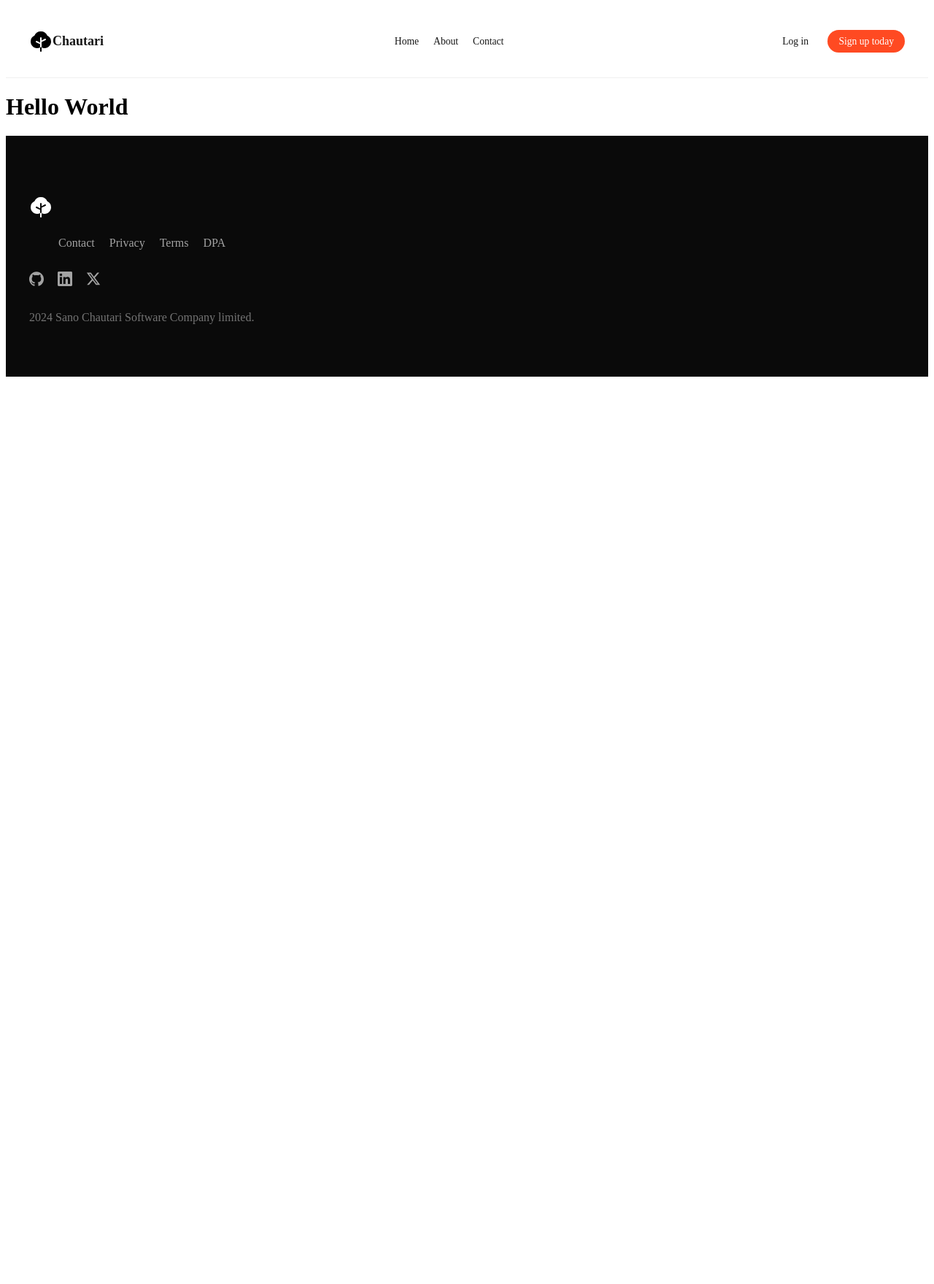
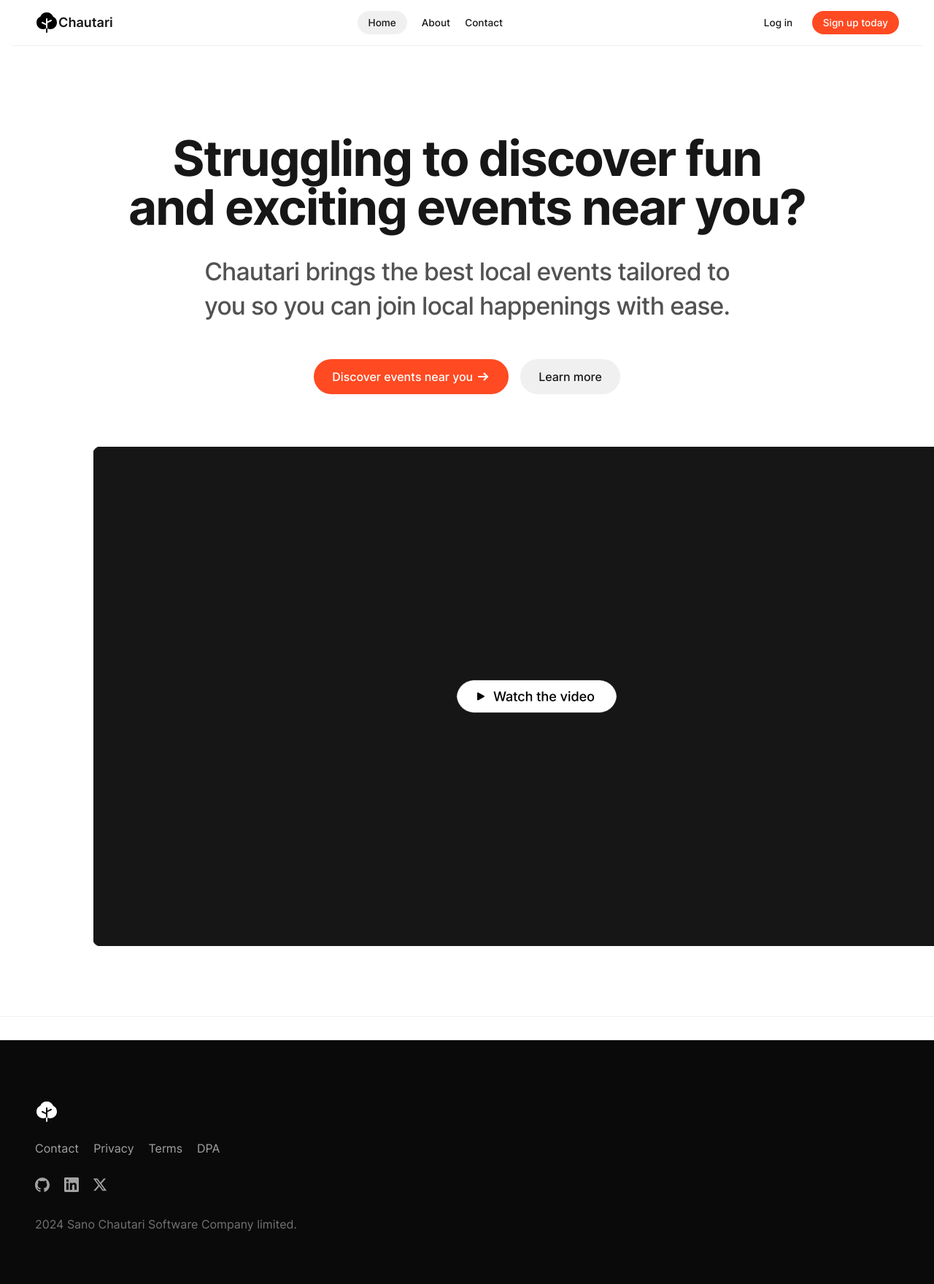
Before and after one commit to sudanchapagain/chautari, a PHP site: page / in a window 1280 px wide; the page is wider, and only the part inside the window is pictured. Shown: that part at 73% size. Before the commit the page ends 516 px from the top of that part, so only its background shows below. Run offline with PHP 8.4, Linux system fonts and the light colour scheme.

Commit message:
Add homepage

```diff
--- /dev/null
+++ b/assets/css/default.css
@@ -0,0 +1,22 @@
+@font-face {
+  font-family: Inter;
+  src: url("../font/intervar.woff2");
+}
+
+* {
+  margin: 0;
+  padding: 0;
+  box-sizing: border-box;
+}
+
+*::selection {
+  background-color: rgba(225, 118, 76, 0.2);
+}
+
+html {
+  font-size: 16px;
+  color: #171717;
+  font-family: Inter, Helvetica, Arial, Liberation Sans, system-ui,
+    -apple-system, BlinkMacSystemFont, "Segoe UI", Roboto, Oxygen, Ubuntu,
+    Cantarell, "Open Sans", "Helvetica Neue", sans-serif;
+}
--- /dev/null
+++ b/assets/css/index.css
@@ -0,0 +1,91 @@
+h1 {
+  margin-top: 120px;
+  font-size: clamp(2.5rem, 7vw, 4.2rem);
+  text-wrap: balance;
+  text-align: center;
+  line-height: 1;
+  letter-spacing: -1.75px;
+  font-weight: 700;
+  margin-bottom: 32px;
+}
+
+.description {
+  color: #525252;
+  font-size: clamp(1.3rem, 3.8vw, 2.1rem);
+  text-wrap: balance;
+  font-weight: 500;
+  line-height: 1.375;
+  letter-spacing: -0.025em;
+  text-align: center;
+}
+
+main {
+  padding-left: 32px;
+  padding-right: 32px;
+  margin: 64px;
+}
+
+#primary-highlight {
+  /* background-color: #ff6438; */
+  /* color: white; */
+  padding: 0px 20px;
+  border-radius: 4px;
+}
+
+#smalltext {
+  font-size: 0.5em;
+}
+
+.cta {
+  display: flex;
+  justify-content: center;
+  margin-top: 50px;
+}
+
+.cta a {
+  margin: 0 8px;
+}
+
+.button-arrow {
+  display: inline-flex;
+  flex: none;
+  justify-content: center;
+  color: white;
+  vertical-align: bottom;
+}
+
+.primary-button {
+  color: white;
+  background-color: #ff4a22;
+  padding: 14px 25px;
+  border-radius: 66px;
+  text-decoration: none;
+  font-weight: 500;
+}
+
+.primary-button:hover {
+  background-color: #ff6438;
+}
+
+.secondary-button {
+  color: #171717;
+  background-color: #f0f0f0;
+  padding: 14px 25px;
+  border-radius: 66px;
+  text-decoration: none;
+  font-weight: 500;
+}
+
+.advert-video {
+  max-width: 80rem;
+  margin: 40px auto;
+  display: block;
+  padding: 32px;
+}
+
+hr {
+  border: 0;
+  height: 1px;
+  background: #f0f0f0;
+  margin: 32px 0;
+}
--- a/index.php
+++ b/index.php
@@ -2,15 +2,55 @@
 <?php include'includes/header.php'; ?>
 
 <head>
-    <title>Home</title>
+    <title>Home - Chautari</title>
+    <link rel="stylesheet" href="./assets/css/default.css">
+    <link rel="stylesheet" href="./assets/css/index.css">
+    <style>
+        nav ul li:nth-child(1) a {
+            background-color: #f0f0f0;
+            padding: 8px 15px;
+            border-radius: 20px;
+        }
+    </style>
 </head>
 <body>
     <main>
-        <h1>Hello World</h1>
+        <h1>
+            Struggling to discover fun and exciting events near you?
+<!--
+            Finding it hard to discover fun and exciting events nearby?
 
-        <?php include'templates/home.php'; ?>
+            Having trouble finding fun and exciting events near you.
 
+            Struggling to find fun & exiciting events near you?
+
+            <span id="primary-highlight">fun &&emsp; <span id="smalltext">&ensp;</span>exciting</span> events near you?
+-->
+        </h1>
+        <p class="description">Chautari brings the best local events tailored to you so you can join
+            local happenings with ease.</p>
+
+        <div class="cta">
+            <a class="primary-button" href="./pages/explore.php">Discover events near you
+                <span class="button-arrow">
+                    <svg width="20" height="20" fill="none" viewBox="0 0 24 24"
+                    class="ml-1">
+                        <path stroke="currentColor" stroke-linecap="round" stroke-linejoin="round"
+                        stroke-width="2.5" d="M13.75 6.75L19.25 12L13.75 17.25"></path>
+                        <path stroke="currentColor" stroke-linecap="round" stroke-linejoin="round"
+                        stroke-width="2.5" d="M19 12H4.75"></path>
+                    </svg>
+                </span>
+            </a>
+            <a class="secondary-button" href="./pages/about.php">Learn more</a>
+        </div>
+
+        <img class="advert-video" src="./assets/images/placeholder-video.png" alt="video showcasing the product">
     </main>
+
+    <hr>
+
+    <?php include'templates/home.php'; ?>
 </body>
 </html>
 
```
